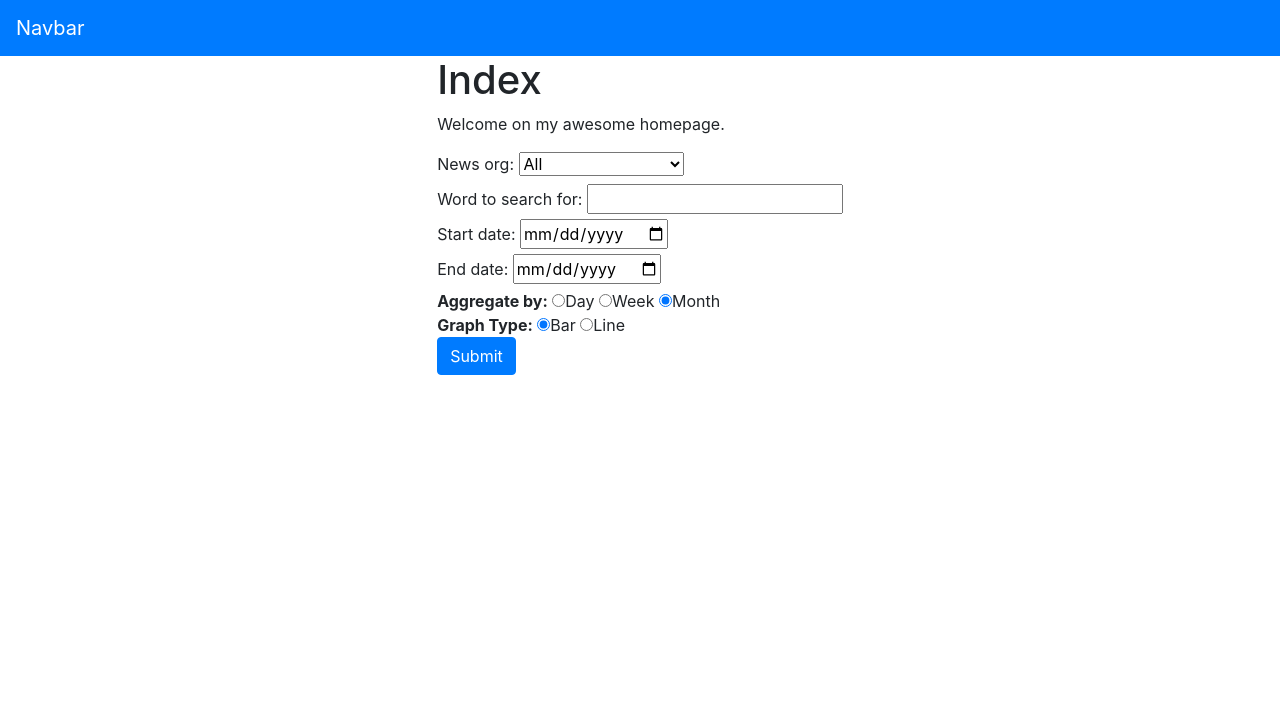
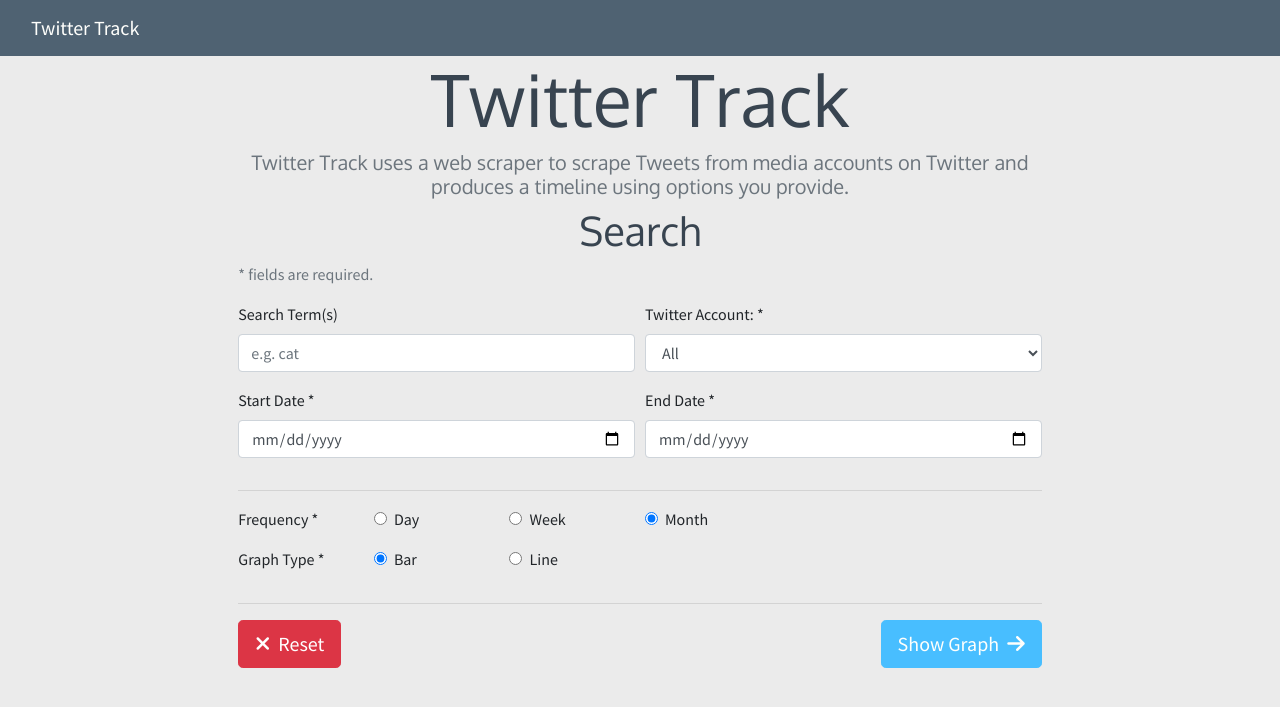
Before and after one commit to isaac-underwood/twitter-track, a Flask app: template templates/index.html in a window 1280 px wide. Shown: the top 707 px of the page. Run offline with Flask 2, Linux system fonts and the light colour scheme; the template is opened without the code that fills it, so the values that code supplies are empty; some libraries are stand-ins or nearby versions.

Commit message:
Improve UI and design of search page

```diff
--- a/app.py
+++ b/app.py
@@ -1,10 +1,11 @@
-from flask import Flask, render_template, jsonify
+from flask import Flask, render_template, jsonify, request, url_for
 import twint
 from flask_pymongo import PyMongo
 from pymongo import MongoClient
 from bson.json_util import dumps
 import datetime
 from frequencies import Frequency
+import os
 
 client = MongoClient('localhost', 27017)
 db = client.twitter
@@ -18,9 +19,6 @@
 # Loads home page
 @app.route('/')
 def index():
-    t = tweets.find_one()
-    date = t['date'].split("-")
-    print(date[0])
     return render_template('index.html')
 
 
@@ -28,7 +26,7 @@
 # POST ROUTE - Queried word/news outlet
 @app.route('/graph', methods=['GET', 'POST'])
 def graph():
-    if request.method is 'POST':
+    if request.method == 'POST':
         granularity = request.form['aggregate']  # Granularity must be passed in as value from 0-3
         username = request.form['news']
         search_keyword = request.form['search']
@@ -37,7 +35,7 @@
         graph = request.form['graph']
 
         results = getTweetSearchWithDates(username, search_keyword,
-                                          granularity, dfrom, dto)
+                                          granularity, date_from, date_until)
         if granularity == "1":
             return render_template('graph_month.html', word_count=results, graph=graph)
         elif granularity == "2":
@@ -107,5 +105,22 @@
     twint.run.Search(tc)
 
 
+@app.context_processor
+def override_url_for():
+    return dict(url_for=dated_url_for)
+
+
+# Adds a timestamp to static files so that browser uses updated CSS files
+# (Browser caching means that new css files aren't being used)
+def dated_url_for(endpoint, **values):
+    if endpoint == 'static':
+        filename = values.get('filename', None)
+        if filename:
+            file_path = os.path.join(app.root_path,
+                                     endpoint, filename)
+            values['q'] = int(os.stat(file_path).st_mtime)
+    return url_for(endpoint, **values)
+
+
 if __name__ == '__main__':
     app.run(debug=True)
--- /dev/null
+++ b/static/main.css
@@ -0,0 +1,35 @@
+body {
+  font-family: 'Source Sans Pro', sans-serif;
+  background-color: #EBEBEB;
+}
+
+nav {
+  background: #4F6272;
+}
+
+nav a.navbar-brand {
+  color: #FFFFFC !important;
+}
+
+button.btn-primary {
+  background-color: #48BEFF !important;
+  border-color: #48BEFF !important;
+  color: #FFFFFC !important;
+}
+
+h1, h2, h3, h4, h5, h6 {
+  font-family: 'Oxygen', sans-serif;
+  color: #384450;
+}
+
+h1.display-1, h1.display-2, .display-3 {
+  font-weight: lighter !important;
+}
+
+/*
+*   Form Styles
+*/
+/* Adds an asterisk to required form field's labels */
+.form-group.required .control-label::after, legend.required::after {
+    content:" *";
+  }
--- a/templates/index.html
+++ b/templates/index.html
@@ -4,16 +4,22 @@
 {{ super() }}
 {% endblock %}
 {% block content %}
-<div class="container">
-  <div class="row justify-content-md-center">
-    <div class="col-md-auto">
-      <h1 class="o">Index</h1>
-      <p class="important">
-        Welcome on my awesome homepage.
-      </p>
-      <form method="POST" action="{{ url_for('graph') }}">
-        <label for="news">News org:</label>
-        <select name="news" id="news" required>
+<div class="container-fluid">
+  <div class="d-flex justify-content-md-center align-items-center">
+    <div class="col-md-8">
+      <h1 class="display-3 text-center">Twitter Track</h1>
+      <h5 class="text-muted text-center">Twitter Track uses a web scraper to scrape Tweets from media accounts on Twitter and produces a timeline using options you provide.</h5>
+      <h1 class="text-center">Search</h1>
+      <form action="{{ url_for('graph') }}">
+        <p class="text-muted">* fields are required.</p>
+        <div class="form-row">
+          <div class="form-group col-md-6">
+            <label class="control-label" for="search">Search Term(s)</label>
+            <input type="text" class="form-control" id="search" placeholder="e.g. cat">
+          </div>
+          <div class="form-group required col-md-6">
+           <label class="control-label" for="news">Twitter Account:</label>
+            <select name="news" id="news" class="form-control" required>
               <option value="all">All</option>
               <option value="cnn">CNN</option>
               <option value="msnbc">MSNBC</option>
@@ -21,21 +27,67 @@
               <option value="wsj">Wall Street Journal</option>
               <option value="foxnewsalert">Fox News</option>
               <option value="nytimes">New York Times</option>
-        </select><br>
-        <label for="search">Word to search for:</label>
-        <input type="text" id="search" name="search" required><br>
-        <label for="end">Start date:</label>
-        <input type="date" id="end" name="end" required><br>
-        <label for="start">End date:</label>
-        <input type="date" id="start" name="start" required><br>
-        <strong>Aggregate by:</strong>
-        <input type="radio" id="day" name="aggregate" value="day">Day
-        <input type="radio" id="week" name="aggregate" value="week">Week
-        <input type="radio" id="month" name="aggregate" value="month" checked>Month<br>
-        <strong>Graph Type:</strong>
-        <input type="radio" id="bar" name="graph" value="bar" checked>Bar
-        <input type="radio" id="line" name="graph" value="line">Line<br>
-        <button type="submit" class="btn btn-primary">Submit</button>
+            </select>
+          </div>
+        </div>
+        <div class="form-row">
+          <div class="form-group required col-md-6">
+            <label class="control-label" for="end">Start Date</label>
+            <input type="date" id="start" name="start" class="form-control" required>
+          </div>
+          <div class="form-group required col-md-6">
+            <label class="control-label" for="start">End Date</label>
+            <input type="date" id="end" name="end" class="form-control" required>
+          </div>
+        </div>
+        <hr>
+        <div class="form-row">
+          <legend class="col-form-label required col-sm-2 pt-0">Frequency</legend>
+          <div class="form-group col-md-2">
+            <div class="form-check">
+              <input class="form-check-input" type="radio" id="day" name="aggregate" value="day">
+              <label class="form-check-label" for="day">Day</label>
+            </div>
+          </div>
+          <div class="form-group col-md-2">
+            <div class="form-check">
+              <input class="form-check-input" type="radio" id="week" name="aggregate" value="week">
+              <label class="form-check-label" for="week">Week</label>
+            </div>
+          </div>
+          <div class="form-group col-md-2">
+            <div class="form-check">
+              <input class="form-check-input" type="radio" id="month" name="aggregate" value="month" checked>
+              <label class="form-check-label" for="month">Month</label>
+            </div>
+          </div>
+        </div>
+
+        <!-- Graph Type -->
+        <div class="form-row">
+          <legend class="col-form-label required col-sm-2 pt-0">Graph Type</legend>
+          <div class="form-group col-md-2">
+            <div class="form-check">
+              <input class="form-check-input" type="radio" id="bar" name="graph" value="bar" checked>
+              <label class="form-check-label" for="bar">Bar</label>
+            </div>
+          </div>
+          <div class="form-group col-md-2">
+            <div class="form-check">
+              <input class="form-check-input" type="radio" id="line" name="graph" value="line">
+              <label class="form-check-label" for="line">Line</label>
+            </div>
+          </div>
+        </div>
+        <hr>
+        <div class="form-row">
+          <div class="form-group col-md-6">
+            <button type="reset" class="btn btn-lg btn-danger"><i class="fas fa-times pr-2"></i>Reset</button>
+          </div>
+          <div class="form-group col-md-6 text-right">
+            <button type="submit" class="btn btn-lg btn-primary">Show Graph<i class="fas fa-arrow-right pl-2"></i></button>
+          </div>
+        </div>
       </form>
     </div>
   </div>
--- a/templates/layout.html
+++ b/templates/layout.html
@@ -4,13 +4,18 @@
     {% block head %}
 	<link rel="stylesheet" href="https://stackpath.bootstrapcdn.com/bootstrap/4.5.0/css/bootstrap.min.css" integrity="sha384-9aIt2nRpC12Uk9gS9baDl411NQApFmC26EwAOH8WgZl5MYYxFfc+NcPb1dKGj7Sk" crossorigin="anonymous">
     <script src="https://cdnjs.cloudflare.com/ajax/libs/Chart.js/2.5.0/Chart.min.js"></script>
-	<link type="text/css" rel="stylesheet" href="{{ url_for('static', filename='app.css') }}">
+    <link href="https://fonts.googleapis.com/css2?family=Oxygen&display=swap" rel="stylesheet">
+    <link href="https://fonts.googleapis.com/css2?family=Source+Sans+Pro&display=swap" rel="stylesheet">
+    <link href="{{ url_for('static', filename='main.css') }}" rel="stylesheet" type="text/css">
+    <script src="https://kit.fontawesome.com/c46bbd3096.js" crossorigin="anonymous"></script>
     <title>{% block title %}{% endblock %} - My Webpage</title>
     {% endblock %}
   </head>
   <body>
-    <nav class="navbar navbar-dark bg-primary">
-      <a class="navbar-brand" href="{{ url_for('index') }}">Navbar</a>
+    <nav class="navbar navbar-dark">
+      <div class="container-fluid">
+        <a class="navbar-brand" href="{{ url_for('index') }}">Twitter Track</a>
+      </div>
     </nav>
     <div id="content">{% block content %}{% endblock %}</div>
   </body>
```
Lines whose indentation alone changed are shown as unchanged.
